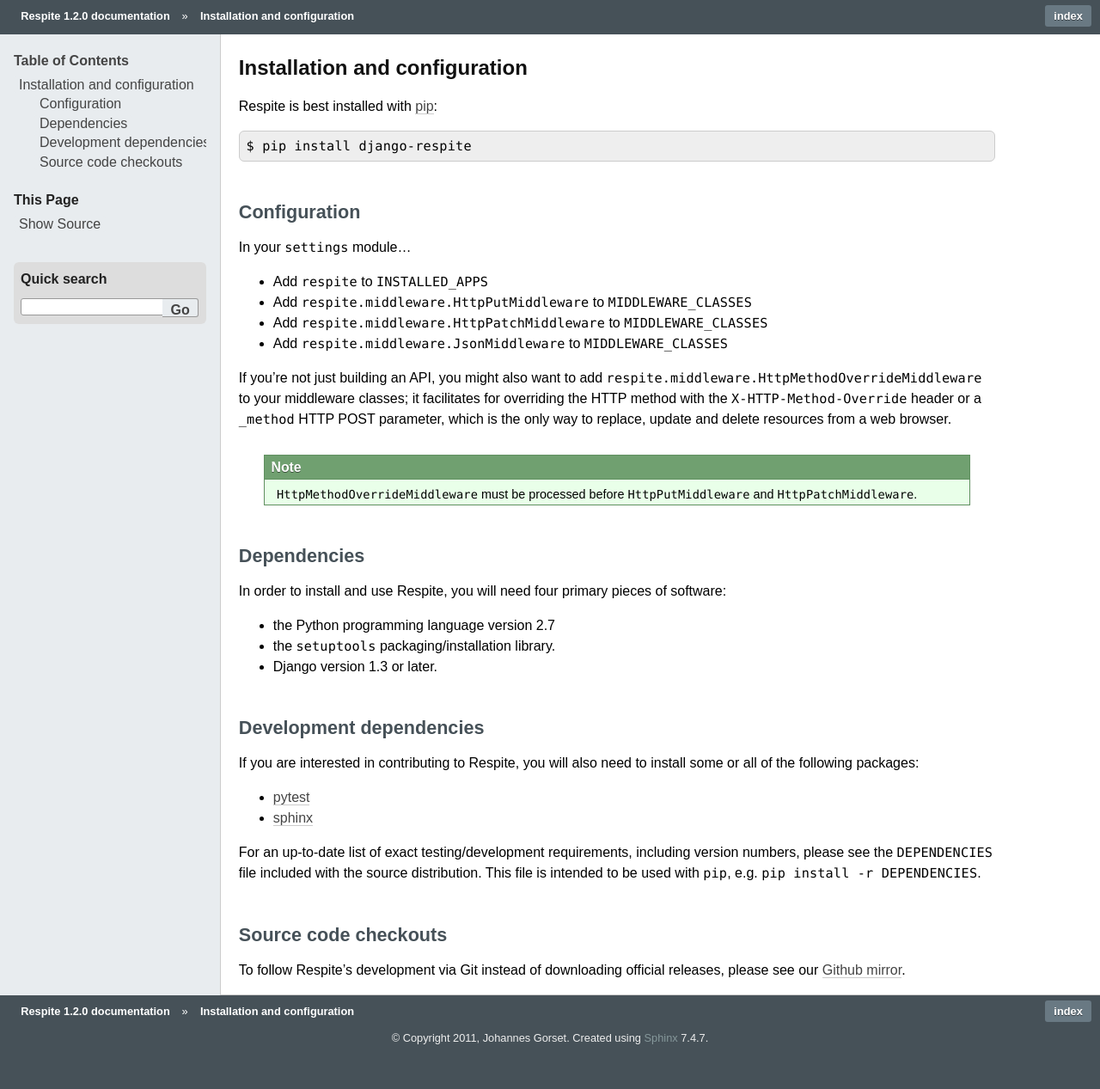
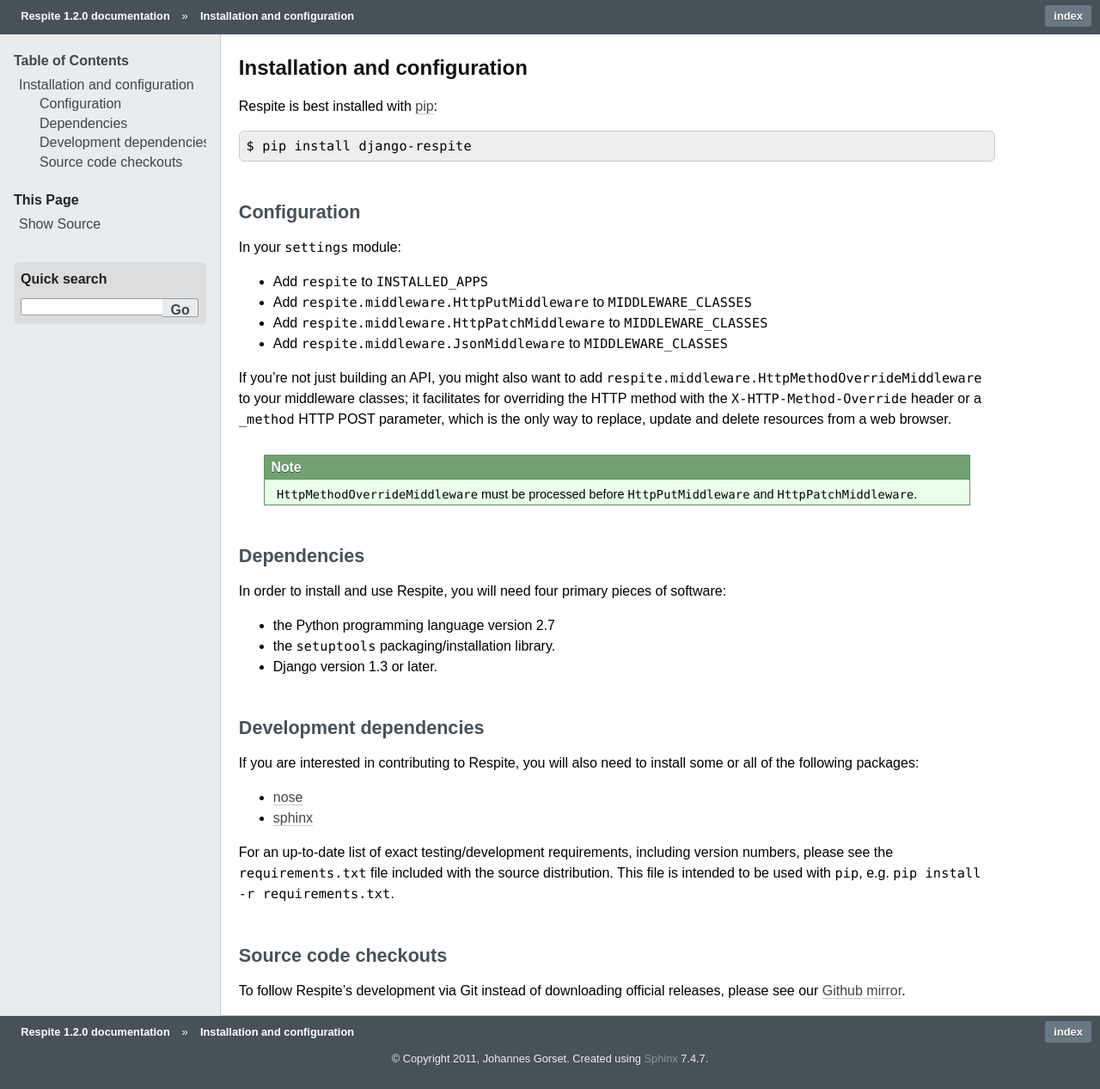
Before and after one commit to jgorset/django-respite, a Sphinx documentation site: the page built from docs/source/installation.rst, in a window 1280 px wide. Shown: the whole page at 86% size. Built offline with Sphinx 7.4.7, drawn with Linux system fonts in a browser that asks for light colours; the version number is read from the project's files by our own code; before the commit the page ends 1243 px from its top, so only the background shows below that.

Commit message:
Update development requirements

```diff
--- a/docs/source/installation.rst
+++ b/docs/source/installation.rst
@@ -12,7 +12,7 @@
 Configuration
 -------------
 
-In your ``settings`` module...
+In your ``settings`` module:
 
 * Add ``respite`` to ``INSTALLED_APPS``
 * Add ``respite.middleware.HttpPutMiddleware`` to ``MIDDLEWARE_CLASSES``
@@ -46,12 +46,12 @@
 If you are interested in contributing to Respite, you will also need to install
 some or all of the following packages:
 
-* `pytest`_
+* `nose`_
 * `sphinx`_
 
 For an up-to-date list of exact testing/development requirements, including version numbers, please
-see the ``DEPENDENCIES`` file included with the source distribution. This file is intended to be used
-with ``pip``, e.g. ``pip install -r DEPENDENCIES``.
+see the ``requirements.txt`` file included with the source distribution. This file is intended to be used
+with ``pip``, e.g. ``pip install -r requirements.txt``.
 
 .. _source-code-checkouts:
 
@@ -61,6 +61,6 @@
 To follow Respite's development via Git instead of downloading official releases, please see our `Github mirror`_.
 
 .. _pip: http://www.pip-installer.org/en/latest/
-.. _pytest: http://pytest.org/
+.. _nose: https://nose.readthedocs.org/en/latest/
 .. _sphinx: http://www.pip-installer.org/en/latest/
 .. _Github mirror: http://github.com/jgorset/django-respite/
--- a/requirements.txt
+++ b/requirements.txt
@@ -1,3 +1,3 @@
 django==1.3
-pytest==2.1.0
+nose==1.2.1
 sphinx==1.0.7
```
